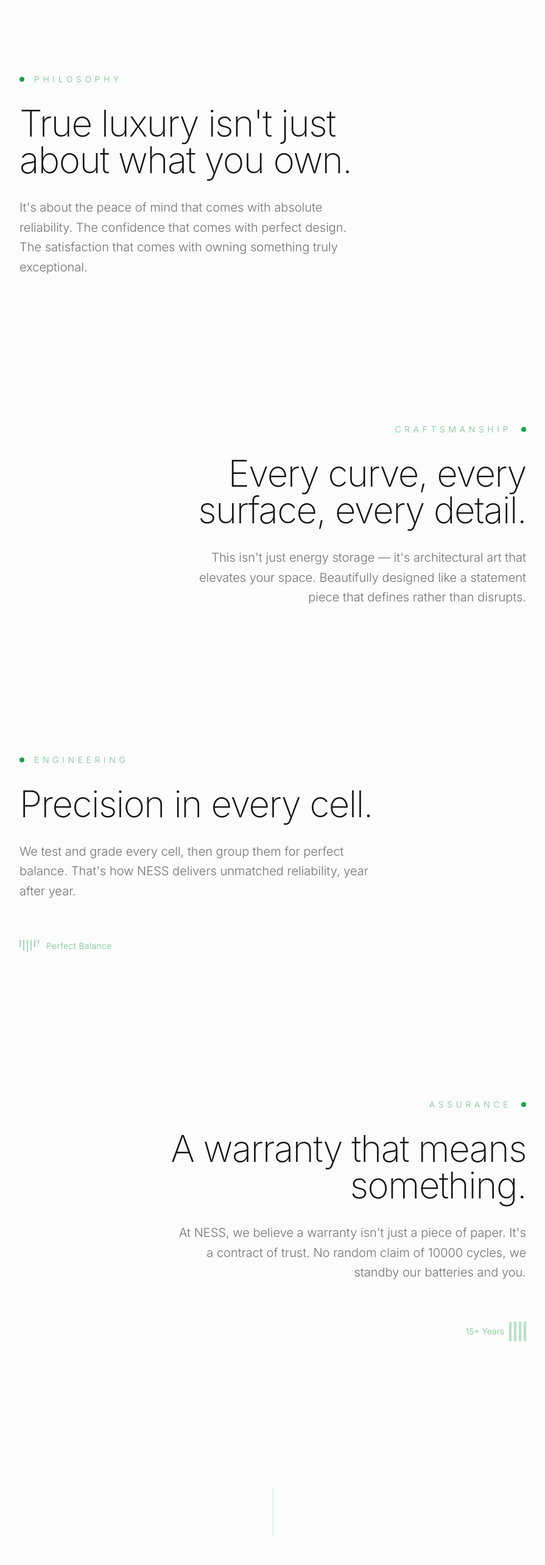
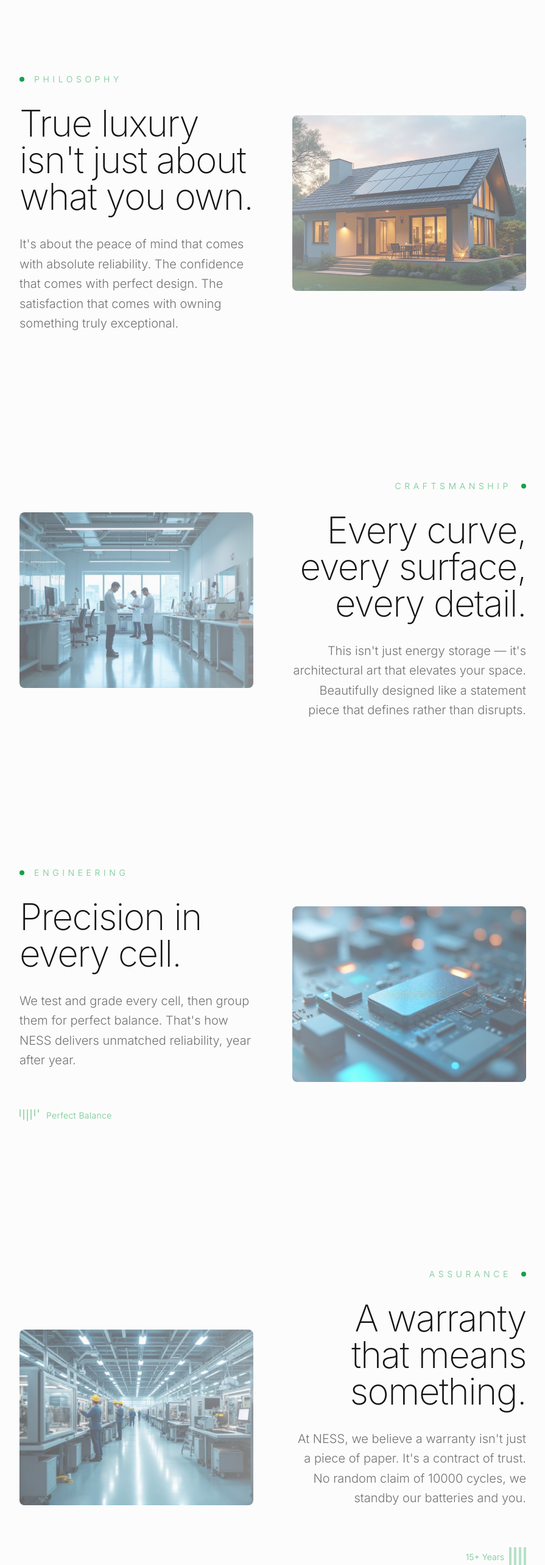
Before and after one commit to dv1990/ness_apple, a React (Vite) app: page / in a window 1280 px wide. Shown: the part 1700-4266 px from the top of the page at 61% size, without its empty margins (192-1087 px from the left). Built offline with nearby package versions, Linux system fonts and the light colour scheme; the HTML template or start-up script is replaced by a standard one; a web font is replaced by a local one.

Commit message:
Add pictures to layers

```diff
--- a/src/pages/IndexEnhanced.tsx
+++ b/src/pages/IndexEnhanced.tsx
@@ -11,6 +11,9 @@ import nessProImage from "@/assets/ness-pro-hero.png";
 import nessProProduct from "@/assets/ness-pro-product.png";
 import nessPodProduct from "@/assets/ness-pod-product.png";
 import heroHomeownersImage from "@/assets/hero-homeowners.jpg";
+import rdLaboratory from '@/assets/rd-laboratory.jpg';
+import batteryTechnology from '@/assets/battery-technology.jpg';
+import manufacturingFacility from '@/assets/manufacturing-facility.jpg';
 
 const IndexEnhanced = () => {
   const [isVideoPlaying, setIsVideoPlaying] = useState(false);
@@ -114,7 +117,7 @@ const IndexEnhanced = () => {
           <div className="space-y-60">
 
             {/* Chapter 1: Philosophy */}
-            <div className="relative">
+            <div className="relative grid grid-cols-1 lg:grid-cols-2 gap-16 items-center">
               <div className="max-w-2xl">
                 <div className="space-y-8">
                   <div className="flex items-center space-x-4 mb-8">
@@ -132,11 +135,35 @@ const IndexEnhanced = () => {
                   </p>
                 </div>
               </div>
+
+              {/* Philosophy Image */}
+              <div className="relative lg:order-2">
+                <div className="aspect-[4/3] overflow-hidden rounded-sm">
+                  <img
+                    src={heroHomeownersImage}
+                    alt="Luxury home with NESS energy system"
+                    className="w-full h-full object-cover opacity-60 hover:opacity-80 transition-opacity duration-700 hover:scale-105 transition-transform"
+                  />
+                  <div className="absolute inset-0 bg-gradient-to-r from-background/20 via-transparent to-transparent"></div>
+                </div>
+              </div>
             </div>
 
             {/* Chapter 2: Craftsmanship */}
-            <div className="relative">
-              <div className="max-w-2xl ml-auto text-right">
+            <div className="relative grid grid-cols-1 lg:grid-cols-2 gap-16 items-center">
+              {/* Craftsmanship Image */}
+              <div className="relative lg:order-1">
+                <div className="aspect-[4/3] overflow-hidden rounded-sm">
+                  <img
+                    src={rdLaboratory}
+                    alt="R&D laboratory precision engineering"
+                    className="w-full h-full object-cover opacity-60 hover:opacity-80 transition-opacity duration-700 hover:scale-105 transition-transform"
+                  />
+                  <div className="absolute inset-0 bg-gradient-to-l from-background/20 via-transparent to-transparent"></div>
+                </div>
+              </div>
+
+              <div className="max-w-2xl ml-auto text-right lg:order-2">
                 <div className="space-y-8">
                   <div className="flex items-center justify-end space-x-4 mb-8">
                     <span className="text-sm text-energy/60 uppercase tracking-[0.4em] font-light">Craftsmanship</span>
@@ -156,7 +183,7 @@ const IndexEnhanced = () => {
             </div>
 
             {/* Chapter 3: Engineering */}
-            <div className="relative">
+            <div className="relative grid grid-cols-1 lg:grid-cols-2 gap-16 items-center">
               <div className="max-w-2xl">
                 <div className="space-y-8">
                   <div className="flex items-center space-x-4 mb-8">
@@ -193,11 +220,35 @@ const IndexEnhanced = () => {
                   </div>
                 </div>
               </div>
+
+              {/* Engineering Image */}
+              <div className="relative lg:order-2">
+                <div className="aspect-[4/3] overflow-hidden rounded-sm">
+                  <img
+                    src={batteryTechnology}
+                    alt="Advanced battery technology and precision engineering"
+                    className="w-full h-full object-cover opacity-60 hover:opacity-80 transition-opacity duration-700 hover:scale-105 transition-transform"
+                  />
+                  <div className="absolute inset-0 bg-gradient-to-r from-background/20 via-transparent to-transparent"></div>
+                </div>
+              </div>
             </div>
 
             {/* Chapter 4: Trust */}
-            <div className="relative">
-              <div className="max-w-2xl ml-auto text-right">
+            <div className="relative grid grid-cols-1 lg:grid-cols-2 gap-16 items-center">
+              {/* Trust Image */}
+              <div className="relative lg:order-1">
+                <div className="aspect-[4/3] overflow-hidden rounded-sm">
+                  <img
+                    src={manufacturingFacility}
+                    alt="State-of-the-art manufacturing facility ensuring quality"
+                    className="w-full h-full object-cover opacity-60 hover:opacity-80 transition-opacity duration-700 hover:scale-105 transition-transform"
+                  />
+                  <div className="absolute inset-0 bg-gradient-to-l from-background/20 via-transparent to-transparent"></div>
+                </div>
+              </div>
+
+              <div className="max-w-2xl ml-auto text-right lg:order-2">
                 <div className="space-y-8">
                   <div className="flex items-center justify-end space-x-4 mb-8">
                     <span className="text-sm text-energy/60 uppercase tracking-[0.4em] font-light">Assurance</span>
```
